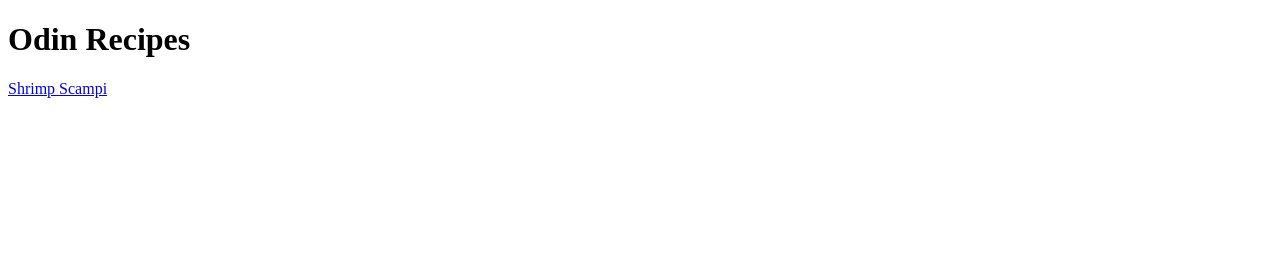
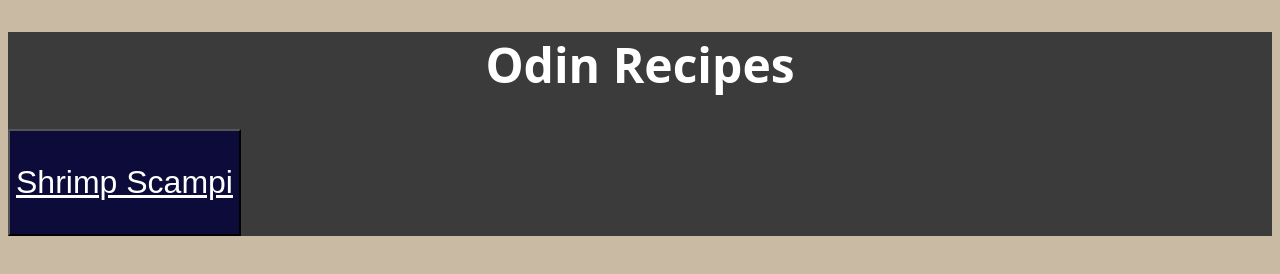
Before and after one commit to matt-cal/odin-recipes, a plain HTML site: page index.html in a window 1280 px wide. Drawn offline with Linux system fonts and the light colour scheme.

Commit message:
Add introductory CSS styling

```diff
--- a/index.html
+++ b/index.html
@@ -1,12 +1,15 @@
 <!DOCTYPE html>
 <html lang="en">
     <head>
+        <link rel="stylesheet" href="style.css">
         <meta charsed="UTF-8">
         <title>Odin Recipes</title>
     </head>
 
     <body>
-        <h1>Odin Recipes</h1>
-        <a href="recipes/shrimp-scampi.html">Shrimp Scampi</a>
+    <div id="overall">
+        <h1 id="heading1">Odin Recipes</h1>
+        <button class="button"><a class="button" href="recipes/shrimp-scampi.html"><p>Shrimp Scampi</p></a></button>
+    </div>
     </body>
 </html>
--- /dev/null
+++ b/style.css
@@ -0,0 +1,21 @@
+body {
+    background-color: rgb(201, 186, 163);
+}
+
+#overall {
+    background-color: rgb(59, 59, 59);
+}
+
+#heading1 {
+    color: white;
+    text-align: center;
+    font-family:system-ui, -apple-system, BlinkMacSystemFont, 'Segoe UI', Roboto, Oxygen, Ubuntu, Cantarell, 'Open Sans', 'Helvetica Neue', sans-serif;
+    font-size: 48px;
+}
+
+.button {
+    background-color: rgb(12, 11, 58);
+    color: white;
+    font-size: 32px;
+    text-align: center;
+}
```
Also changed, not shown: recipes/shrimp-scampi.html (+4 -1 lines).
